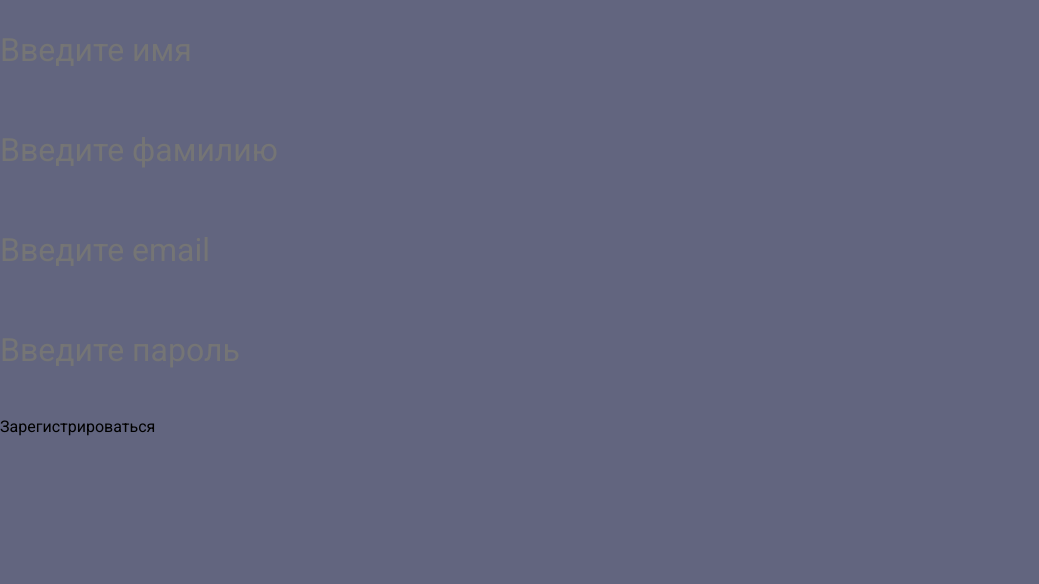
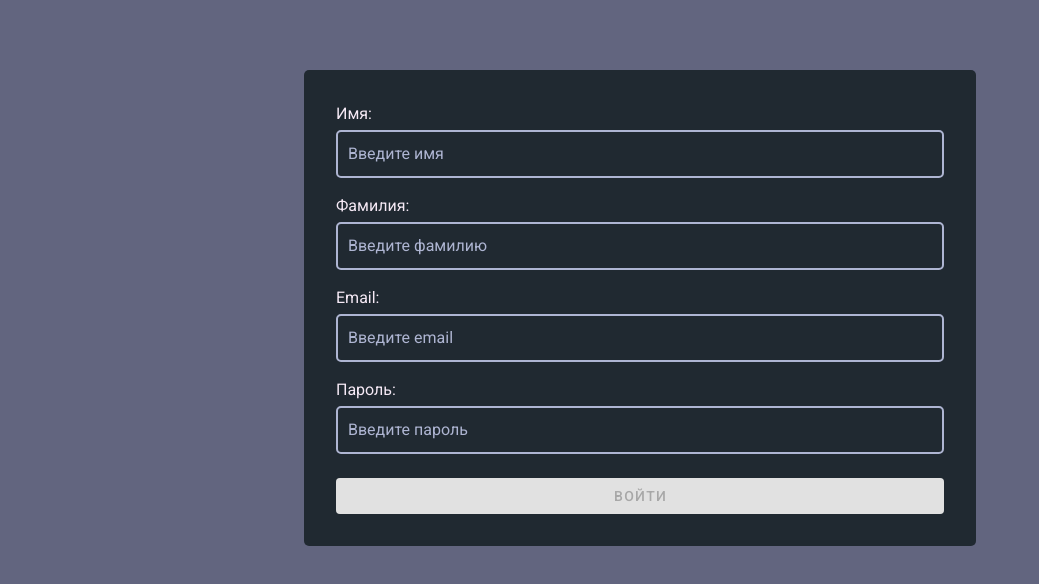
Before and after one commit to konstantin8715/internet_newspaper, a Vue app in the folder frontend_internet_newspaper/: page /signup in a window 1280 px wide. Shown: the top 584 px of the page, without its empty margins (0-1039 px from the left). Built offline with nearby package versions, Linux system fonts and the light colour scheme.

Commit message:
Сделана красивая отрисовка формы входа с валидацией

```diff
--- a/frontend_internet_newspaper/src/components/CommentsList.vue
+++ b/frontend_internet_newspaper/src/components/CommentsList.vue
@@ -31,7 +31,7 @@
     />
     <span v-if="this.comment.length > 1000">Слишком большой комментарий</span>
     <app-button
-      style="display: block; margin-top: 15px"
+      class="mt-2"
       @click="this.saveComment"
       v-if="this.userStore.isUser && this.isCommentCorrect"
     >
--- /dev/null
+++ b/frontend_internet_newspaper/src/components/UI/AppInput.vue
@@ -0,0 +1,40 @@
+<template>
+  <input
+    class="app-input"
+    :value="value"
+    @input="$emit('update:value', $event.target.value)"
+  />
+</template>
+
+<script>
+export default {
+  name: "app-input",
+  props: {
+    value: {
+      type: String,
+      requiered: true,
+    },
+  },
+
+  emits: ["update:value"],
+};
+</script>
+
+<style scoped lang="scss">
+@import "../../colors";
+@import "../../font";
+
+.app-input {
+  font-size: $medium-text;
+  color: $text;
+  outline: none;
+  border: 2px solid $light-primary;
+  border-radius: 5px;
+  padding: 10px;
+}
+
+.app-input::placeholder {
+  font-size: $medium-text;
+  color: $light-primary;
+}
+</style>
--- /dev/null
+++ b/frontend_internet_newspaper/src/components/UI/AppWarningText.vue
@@ -0,0 +1,21 @@
+<template>
+  <span class="warning-text mt-1">
+    <slot></slot>
+  </span>
+</template>
+
+<script>
+export default {
+  name: "app-warning-text",
+};
+</script>
+
+<style scoped lang="scss">
+@import "../../colors";
+@import "../../font";
+
+.warning-text {
+  font-size: $small-text;
+  color: red;
+}
+</style>
--- a/frontend_internet_newspaper/src/components/UI/index.js
+++ b/frontend_internet_newspaper/src/components/UI/index.js
@@ -1,4 +1,6 @@
 import AppButton from './AppButton.vue';
 import AppTextarea from './AppTextarea.vue';
+import AppInput from "./AppInput.vue";
+import AppWarningText from "./AppWarningText.vue";
 
-export default [AppButton, AppTextarea];
+export default [AppButton, AppTextarea, AppInput, AppWarningText];
--- a/frontend_internet_newspaper/src/pages/AuthPage.vue
+++ b/frontend_internet_newspaper/src/pages/AuthPage.vue
@@ -1,23 +1,50 @@
 <template>
-  <div>
-    <!-- TODO: Сделать валидацию -->
-    <input
-      style="width: 500px; height: 100px; font-size: 32px"
-      v-model="email"
-      type="text"
-    />
-    <input
-      style="width: 500px; height: 100px; display: block; font-size: 32px"
-      v-model="password"
-      type="text"
-    />
-    <button style="margin-top: 15px" @click="signIn">signin</button>
+  <div class="container">
+    <div class="auth-block mx-auto pa-8">
+      <!-- TODO: Сделать валидацию -->
+      <div class="d-flex flex-column">
+        <span>Email:</span>
+        <app-input
+          class="auth-input mt-1"
+          v-model:value="this.email"
+          type="text"
+          placeholder="Введите email"
+        />
+        <app-warning-text v-if="!this.isValidEmail && this.isEmailChanged">
+          Некорректный email
+        </app-warning-text>
+      </div>
+
+      <div class="d-flex flex-column mt-4">
+        <span>Пароль:</span>
+        <app-input
+          class="auth-input mt-1"
+          v-model:value="this.password"
+          type="password"
+          placeholder="Введите пароль"
+        />
+        <app-warning-text
+          v-if="!this.isValidPassword && this.isPasswordChanged"
+        >
+          Пароль должен содержать не менее 8 символов, включая прописные и
+          строчные буквы, «+», а также хотя бы одну цифру от 0 до 9.
+        </app-warning-text>
+      </div>
+
+      <app-button
+        class="mt-6"
+        :disabled="!this.isValidEmail && !this.isValidPassword"
+        @click="signIn"
+      >
+        Войти
+      </app-button>
+    </div>
   </div>
 </template>
 
 <script>
 import { useUserStore } from "../stores/UserStore";
-import { userService } from '../services/UserService';
+import { userService } from "../services/UserService";
 
 export default {
   components: {},
@@ -25,25 +52,75 @@ export default {
     return {
       // email: "aleksandrov@yandex.ru",
       // password: "Aleksandrov47",
-      email: "kostya.ignatev.14@mail.ru",
-      password: "Kostyaik22",
+      email: "",
+      password: "",
+      isEmailChanged: false,
+      isPasswordChanged: false,
       userStore: useUserStore(),
     };
   },
 
+  computed: {
+    isValidEmail() {
+      const emailPattern = /^[^\s@]+@[^\s@]+\.[^\s@]+$/;
+      return emailPattern.test(this.email);
+    },
+
+    isValidPassword() {
+      const passwordPattern = /^(?=.*[0-9])(?=.*[a-zA-Z]).{8,}$/;
+      return passwordPattern.test(this.password);
+    },
+  },
+
+  watch: {
+    email() {
+      if (this.email.length == 0) {
+        this.isEmailChanged = false;
+      }
+      else {
+        this.isEmailChanged = true;
+      }
+    },
+
+    password() {
+      if (this.password.length == 0) {
+        this.isPasswordChanged = false;
+      }
+      else {
+        this.isPasswordChanged = true;
+      }
+    }
+  },
+
   methods: {
-
     async signIn() {
       try {
         await userService.signIn(this.email, this.password);
         this.$router.push("/");
       } catch (error) {
-        alert('Неправильное имя пользовтеля или пароль');
+        alert("Неправильное имя пользовтеля или пароль");
       }
     },
-
   },
 };
 </script>
 
-<style scoped lang="scss"></style>
+<style scoped lang="scss">
+@import "../colors";
+@import "../font";
+
+.auth-block {
+  width: 70%;
+  height: 50%;
+  margin-top: 150px;
+  background: $dark-primary;
+  display: flex;
+  flex-direction: column;
+  color: $text;
+  border-radius: 5px;
+}
+
+.auth-input {
+  height: 35px;
+}
+</style>
--- a/frontend_internet_newspaper/src/pages/RegistrationPage.vue
+++ b/frontend_internet_newspaper/src/pages/RegistrationPage.vue
@@ -1,34 +1,70 @@
 <template>
-  <!-- TODO: Сделать валидацию -->
-  <input
-    style="width: 500px; height: 100px; font-size: 32px"
-    v-model="name"
+  <div class="container">
+    <div class="registration-block mx-auto pa-8">
+      <div class="d-flex flex-column">
+        <span>Имя:</span>
+        <app-input
+          class="auth-input mt-1"
+          v-model:value="this.email"
           type="text"
           placeholder="Введите имя"
         />
-  <input
-    style="width: 500px; height: 100px; display: block; font-size: 32px"
-    v-model="surname"
+        <app-warning-text v-if="!this.isValidEmail && this.isEmailChanged">
+          Некорректный email
+        </app-warning-text>
+      </div>
+
+      <div class="d-flex flex-column mt-4">
+        <span>Фамилия:</span>
+        <app-input
+          class="auth-input mt-1"
+          v-model:value="this.email"
           type="text"
           placeholder="Введите фамилию"
         />
-  <input
-    style="width: 500px; height: 100px; font-size: 32px"
-    v-model="email"
+        <app-warning-text v-if="!this.isValidEmail && this.isEmailChanged">
+          Некорректный email
+        </app-warning-text>
+      </div>
+
+      <div class="d-flex flex-column mt-4">
+        <span>Email:</span>
+        <app-input
+          class="auth-input mt-1"
+          v-model:value="this.email"
           type="text"
           placeholder="Введите email"
         />
-  <input
-    style="width: 500px; height: 100px; display: block; font-size: 32px"
-    v-model="password"
-    type="text"
+        <app-warning-text v-if="!this.isValidEmail && this.isEmailChanged">
+          Некорректный email
+        </app-warning-text>
+      </div>
+
+      <div class="d-flex flex-column mt-4">
+        <span>Пароль:</span>
+        <app-input
+          class="auth-input mt-1"
+          v-model:value="this.password"
+          type="password"
           placeholder="Введите пароль"
         />
-  <div v-if="showErrorMessage">
-    Ошибка при отправке запроса на сервер или пользователь с данной почтой уже
-    сущестует. Попробуйте еще раз.
+        <app-warning-text
+          v-if="!this.isValidPassword && this.isPasswordChanged"
+        >
+          Пароль должен содержать не менее 8 символов, включая прописные и
+          строчные буквы, «+», а также хотя бы одну цифру от 0 до 9.
+        </app-warning-text>
       </div>
-  <button style="margin-top: 15px" @click="signup">Зарегистрироваться</button>
+
+      <app-button
+        class="mt-6"
+        :disabled="!this.isValidEmail && !this.isValidPassword"
+        @click="signIn"
+      >
+        Войти
+      </app-button>
+    </div>
+  </div>
 </template>
 
 <script>
@@ -42,6 +78,10 @@ export default {
       surname: "",
       email: "",
       password: "",
+      isNameChanged: false,
+      isSurnameChanged: false,
+      isEmailChanged: false,
+      isPasswordChanged: false,
       showErrorMessage: false,
     };
   },
@@ -49,9 +89,14 @@ export default {
   methods: {
     async signup() {
       try {
-        await userService.signUp(this.name, this.surname, this.email, this.password);
-        this.$router.push('login')
-        alert('Вы успешно зарегистрировались. Авторизуйтесь.');
+        await userService.signUp(
+          this.name,
+          this.surname,
+          this.email,
+          this.password
+        );
+        this.$router.push("login");
+        alert("Вы успешно зарегистрировались. Авторизуйтесь.");
       } catch (error) {
         this.showErrorMessage = true;
       }
@@ -69,4 +114,18 @@ export default {
 };
 </script>
 
-<style scoped lang="scss"></style>
+<style scoped lang="scss">
+@import "../colors";
+@import "../font";
+
+.registration-block {
+  width: 70%;
+  height: 50%;
+  margin-top: 70px;
+  background: $dark-primary;
+  display: flex;
+  flex-direction: column;
+  color: $text;
+  border-radius: 5px;
+}
+</style>
```
Lines whose indentation alone changed are shown as unchanged.
